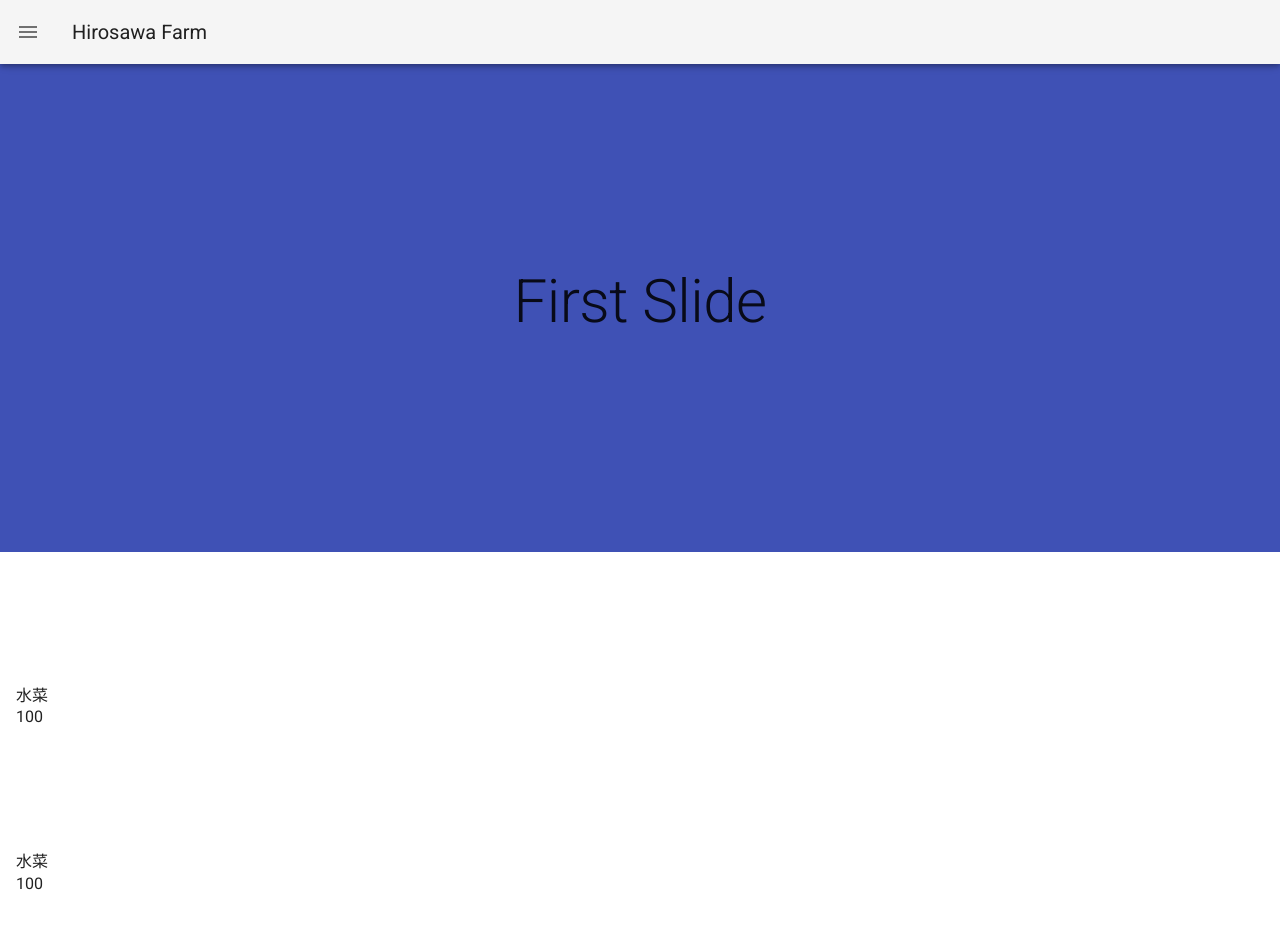
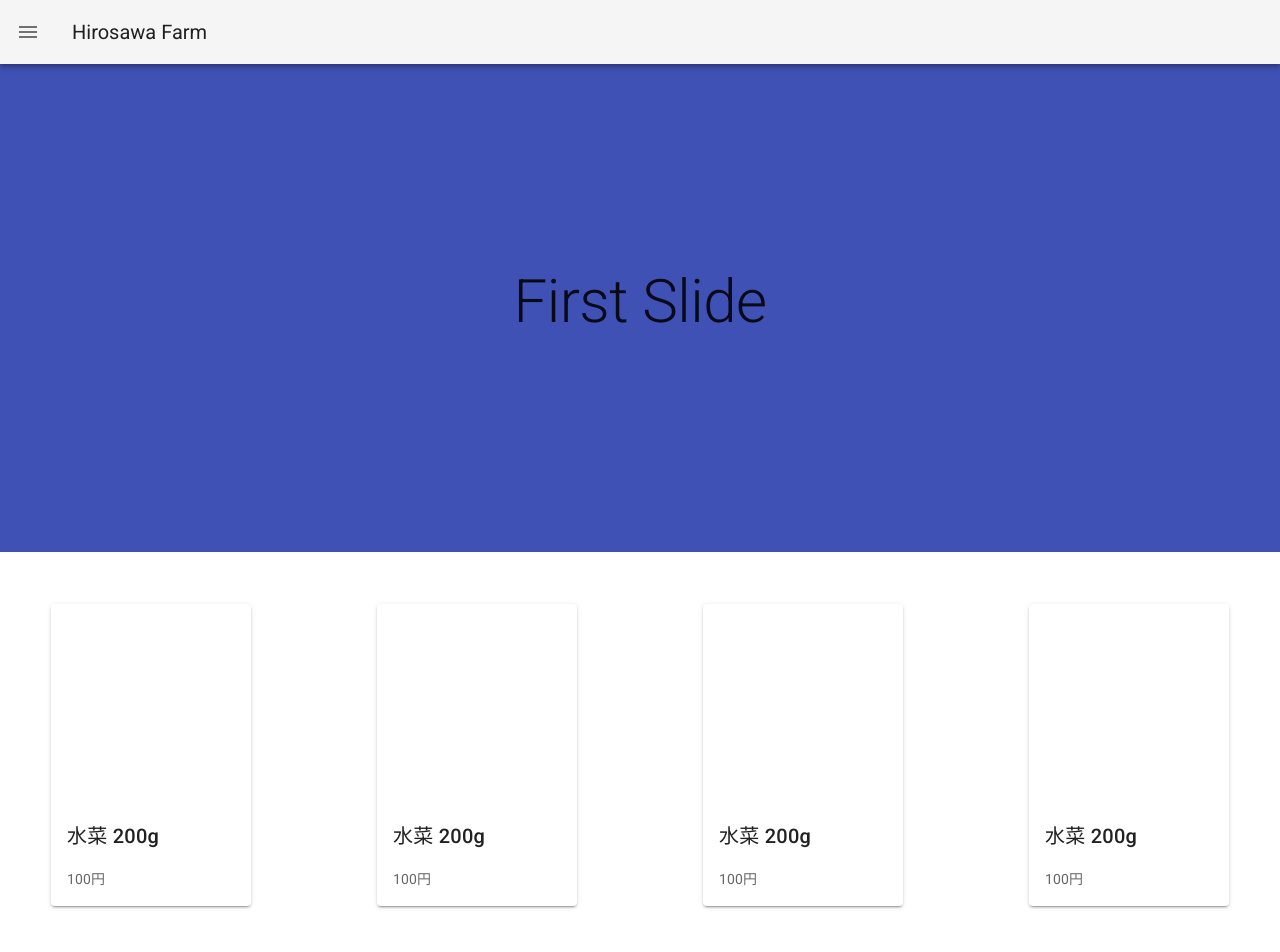
Before and after one commit to masayukihirosawa/farmHirosawa, a Vue app: page / in a window 1280 px wide. Shown: the top 952 px of the page. Built offline with nearby package versions, Linux system fonts and the light colour scheme.

Commit message:
商品名、値段、画像をリストレンダリング:修正

```diff
--- a/src/components/ItemsList.vue
+++ b/src/components/ItemsList.vue
@@ -1,15 +1,20 @@
 <template>
-  <v-list>
-    <v-list-item v-for="(item, index) in items" :key="index">
-      <v-list-item-content>
-        <v-list-item>
-          <v-img :src="item.img" max-height="100" max-width="100"></v-img>
-        </v-list-item>
-        <v-list-item-title>{{ item.title }}</v-list-item-title>
-        <v-list-item-title>{{ item.prace }}</v-list-item-title>
-      </v-list-item-content>
-    </v-list-item>
-  </v-list>
+  <v-row>
+    <v-col
+      v-for="(item, index) in items"
+      :key="index"
+      class="d-sm-flex mt-10 justify-center"
+      cols="6"
+      sm="4"
+      md="3"
+    >
+      <v-card max-width="400">
+        <v-img :src="item.img" max-height="250" max-width="250"></v-img>
+        <v-card-title>{{ item.title }}</v-card-title>
+        <v-card-text>{{ item.prace }}円</v-card-text>
+      </v-card>
+    </v-col>
+  </v-row>
 </template>
 
 <script>
@@ -17,14 +22,22 @@ export default {
   data() {
     return {
       items: [
-        { title: "水菜", prace: 100, img: require("@/assets/logo.png") },
-        { title: "水菜", prace: 100, img: require("@/assets/logo.png") },
-        { title: "水菜", prace: 100, img: require("@/assets/logo.png") },
-        { title: "水菜", prace: 100, img: require("@/assets/logo.png") },
+        { title: "水菜 200g", prace: 100, img: require("@/assets/logo.png") },
+        { title: "水菜 200g", prace: 100, img: require("@/assets/logo.png") },
+        { title: "水菜 200g", prace: 100, img: require("@/assets/logo.png") },
+        { title: "水菜 200g", prace: 100, img: require("@/assets/logo.png") },
+        { title: "水菜 200g", prace: 100, img: require("@/assets/logo.png") },
+        { title: "水菜 200g", prace: 100, img: require("@/assets/logo.png") },
+        { title: "水菜 200g", prace: 100, img: require("@/assets/logo.png") },
+        { title: "水菜 200g", prace: 100, img: require("@/assets/logo.png") },
       ],
     };
   },
 };
 </script>
 
-<!-- https://qiita.com/hiroyukiwk/items/a26e767d193ef8d9155b ←requireについて -->
+<style scoped>
+* {
+  box-sizing: border-box;
+}
+</style>
```
